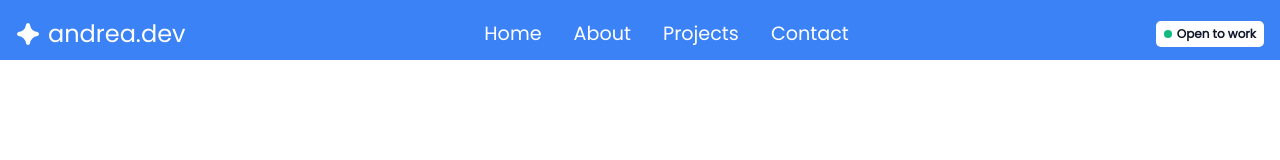
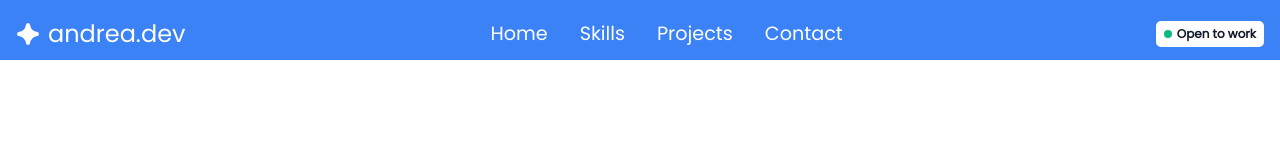
Before and after one commit to AVega89-0407/my-portfolio, a React (Vite) app: page / in a window 1280 px wide. Shown: the top 160 px of the page. Built offline with nearby package versions, Linux system fonts and the light colour scheme; no server answers.

Commit message:
changed about to skills

```diff
--- a/src/components/Navbar/Navbar.jsx
+++ b/src/components/Navbar/Navbar.jsx
@@ -12,7 +12,7 @@
       <p>andrea.dev</p></a>
         <ul className="navbar-links">
             <li><a href="#home">Home</a></li>
-            <li><a href="#about">About</a></li>
+            <li><a href="#about">Skills</a></li>
             <li><a href="#projects">Projects</a></li>
             <li><a href="#contact">Contact</a></li>
         </ul>
```
